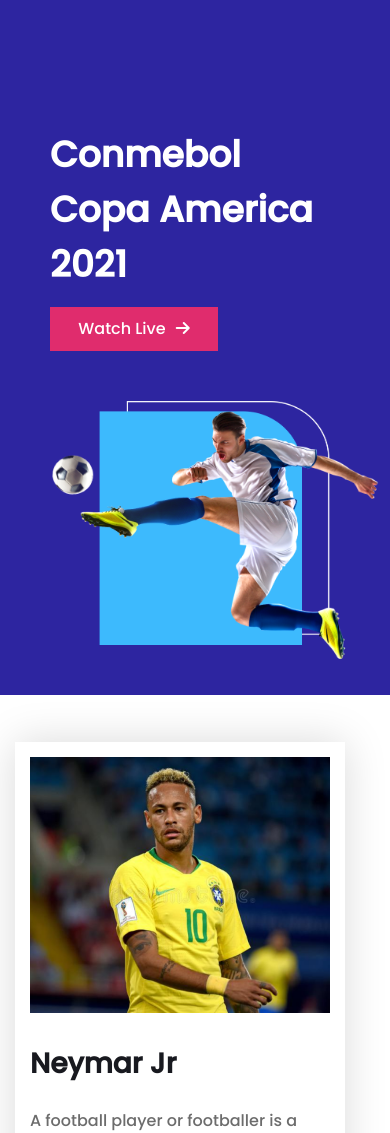
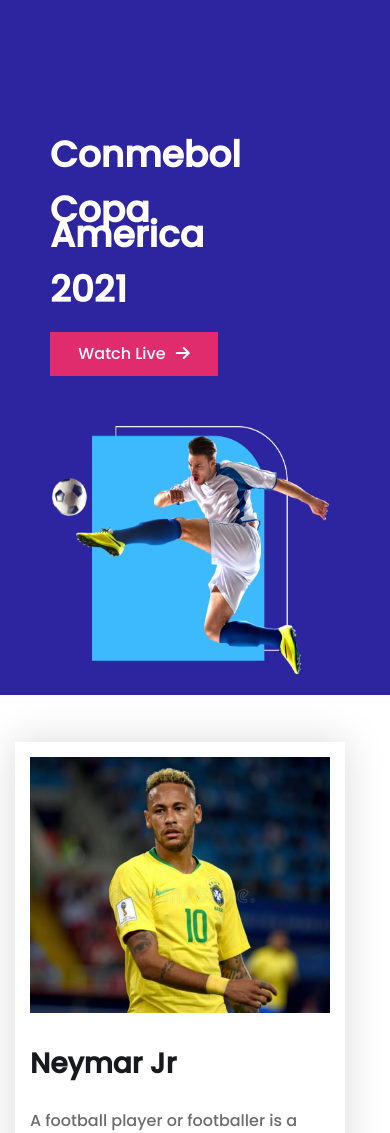
Before and after one commit to abdur012/Responsive-Football, a plain HTML site: page index.html in a window 390 px wide. Shown: the top 1133 px of the page. Drawn offline with Linux system fonts and the light colour scheme.

Commit message:
check commit

```diff
--- a/style.css
+++ b/style.css
@@ -154,15 +154,15 @@
     }
      .header-content{
         margin: 112px 66px 50px 50px;
-        width: 270px;
+        width: 230px;
     }
     .header-content h1{
        font-weight: 700;
        font-size: 36px;
     }
     .header-image img{
-        width: 329px;
-        height: 260px;
+        width: 280px;
+        height: 250px;
         margin: 0px 0px 62px 50px;
     }
 
@@ -208,7 +208,7 @@
     }
     .header-content{
         margin: 120px 70px 50px 60px;
-        width: 270px;
+        width: 260px;
     }
     .header-content h1{
        font-weight: 700;
```
